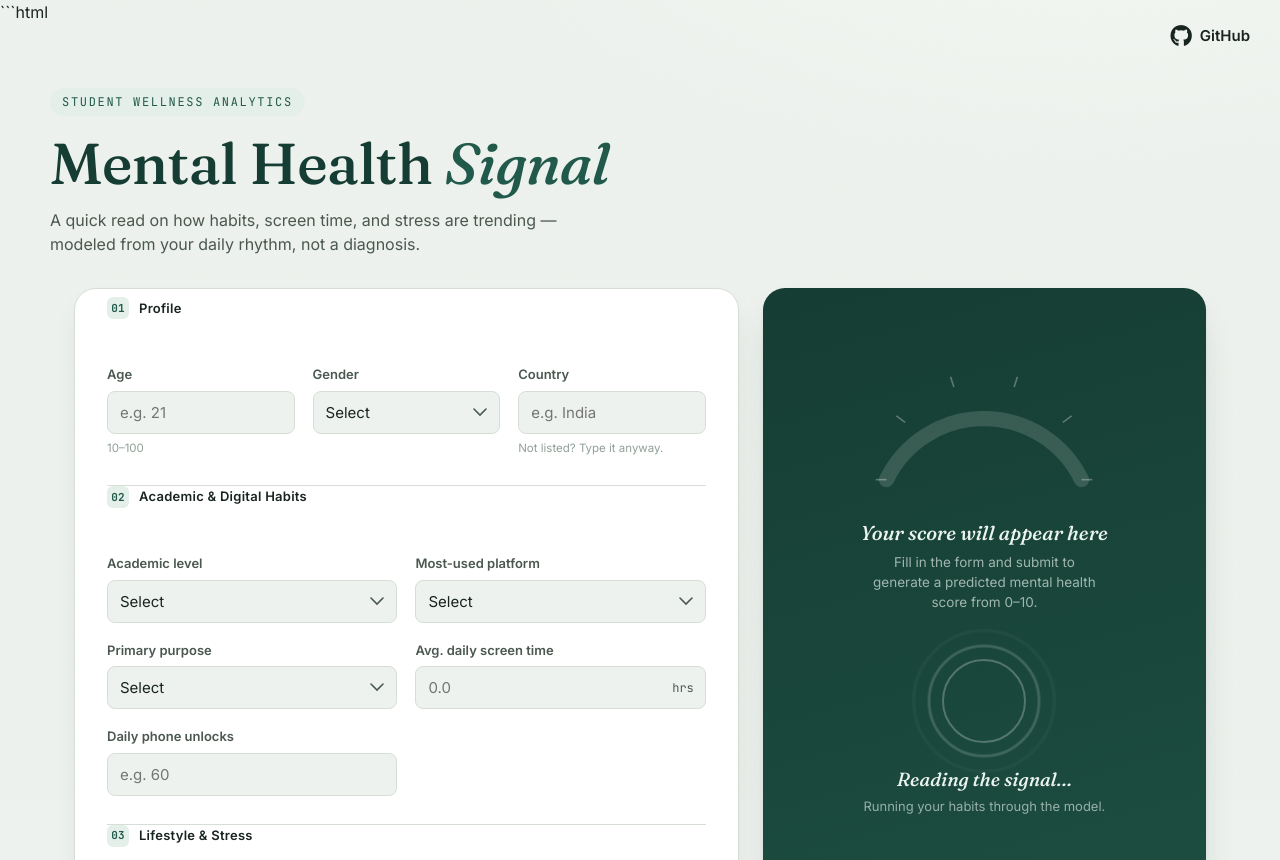
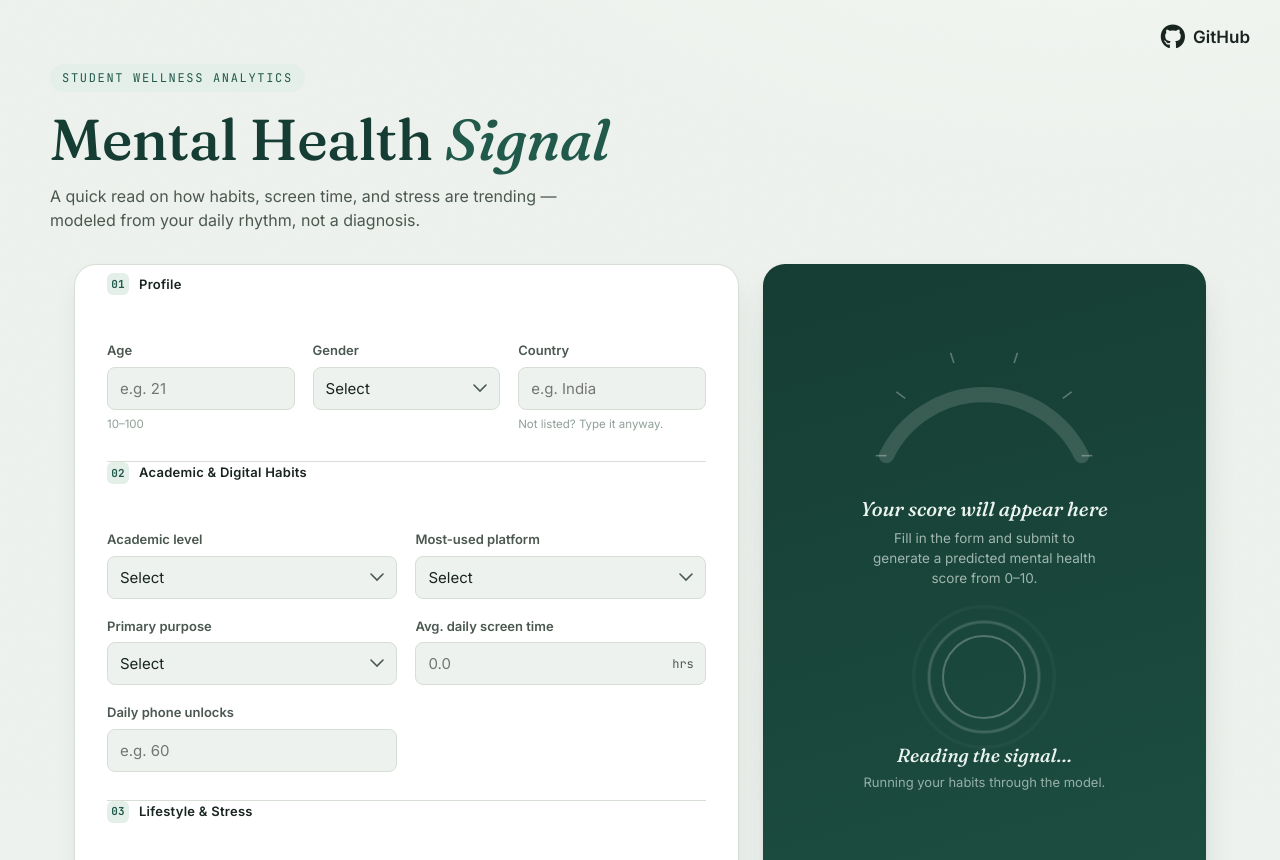
Before and after one commit to Mohdfazil123/Mental-Health-Score-prediction, a plain HTML site: page index.html in a window 1280 px wide. Shown: the top 860 px of the page. Drawn offline with Linux system fonts and the light colour scheme.

Commit message:
Increase font sizes in index.html

````diff
--- a/index.html
+++ b/index.html
@@ -1,4 +1,4 @@
-```html
+
 <!DOCTYPE html>
 <html lang="en">
 <head>
@@ -23,13 +23,13 @@
   gap: 8px;
   color: inherit;
   text-decoration: none;
-  font-size: 15px;
+  font-size: 17px;
   font-weight: 600;
   z-index: 100;
 }
 
 .github-link i {
-  font-size: 22px;
+  font-size: 25px;
 }
 
 .github-link:hover {
````
